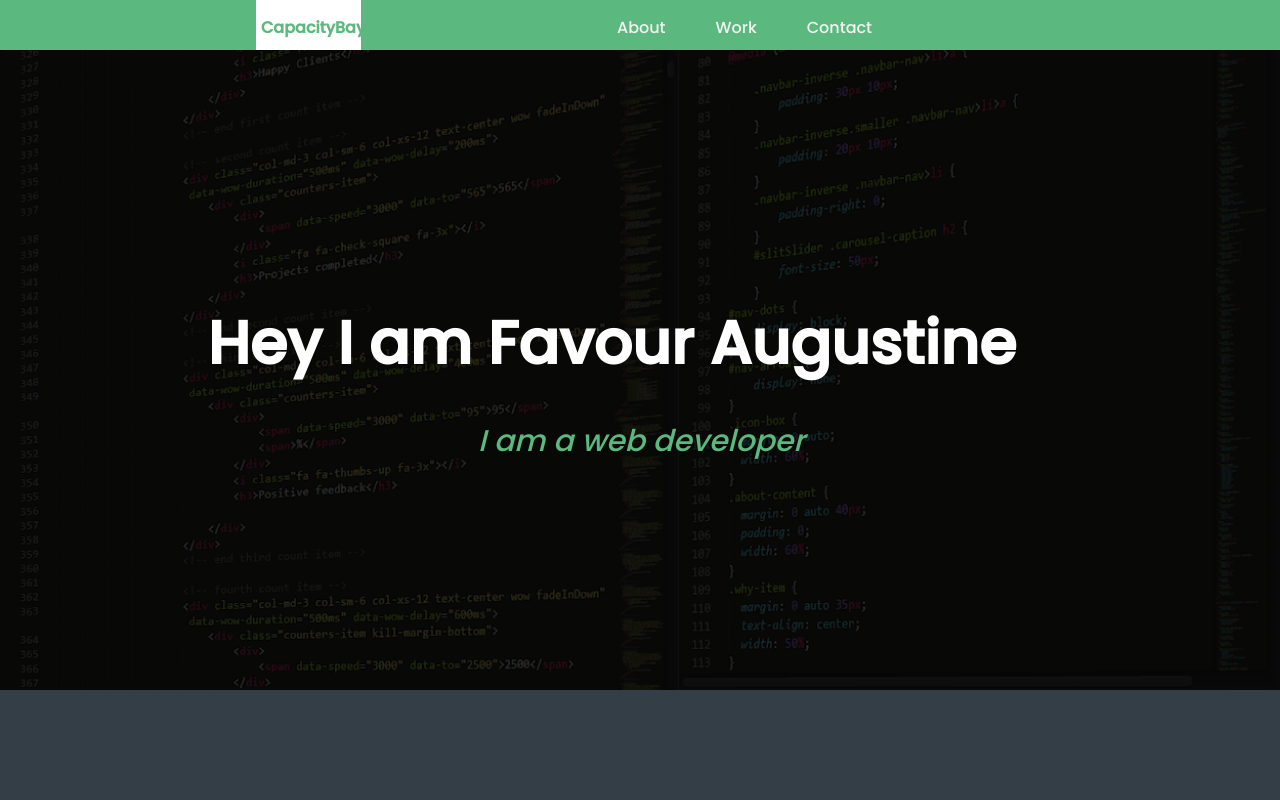
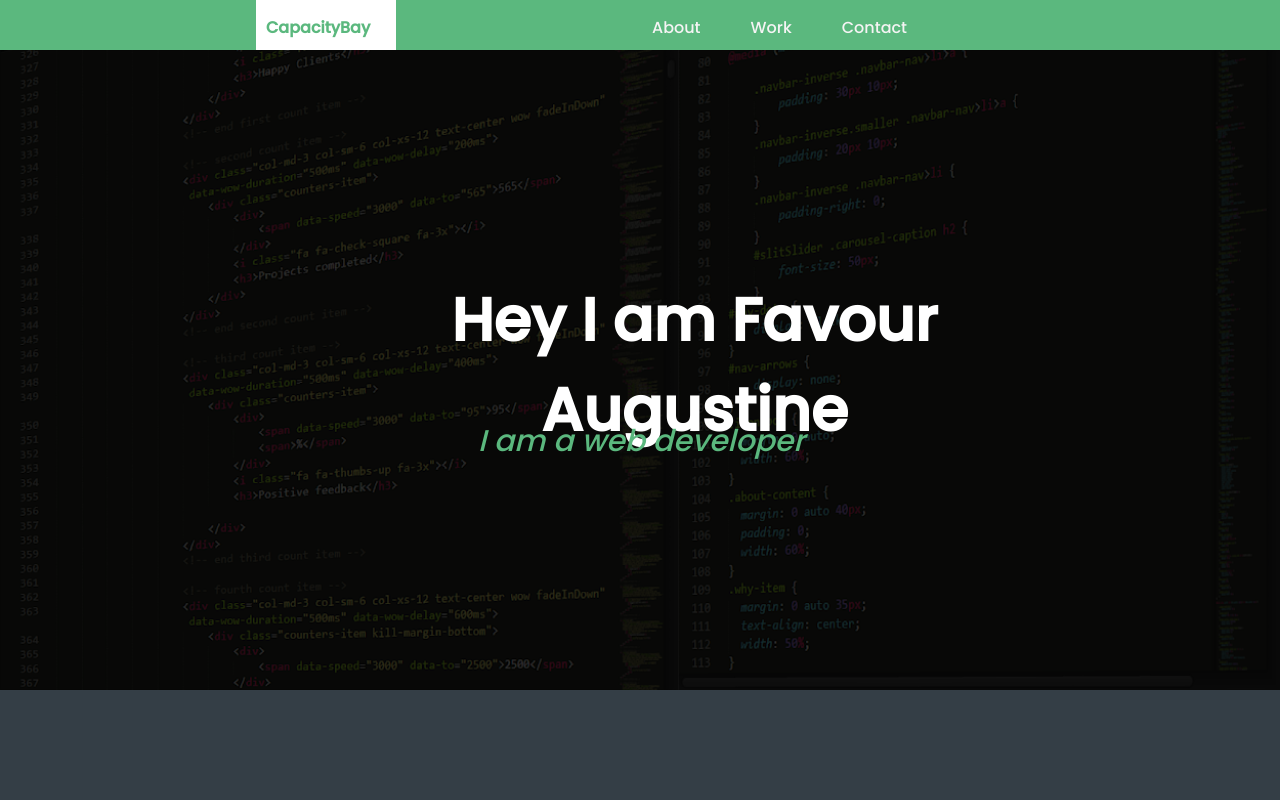
Before and after one commit to Fhayz/Faculty, a plain HTML site: page index.html in a window 1280 px wide. Shown: the top 800 px of the page. Drawn offline with Linux system fonts and the light colour scheme.

Commit message:
third commit

```diff
--- a/style.css
+++ b/style.css
@@ -24,12 +24,12 @@ header {
 }
 .capa{
 
-    width: 100px;
+    width: 130px;
     text-decoration: none;
     color: rgb(91, 184, 126);
     background-color: #ffffff;
     height: 50px;
-    padding-left: 5px;
+    padding-left: 10px;
     margin-left: 20%;
     font-weight: bold;
 }
@@ -53,7 +53,7 @@ header p{
     .h11{
         position: absolute;
         top: 40%;
-        left: 32%;
+        left: 39%;
         transform: translate(-25%, -25%);
         text-align: center;
         color: #ffffff;
```
